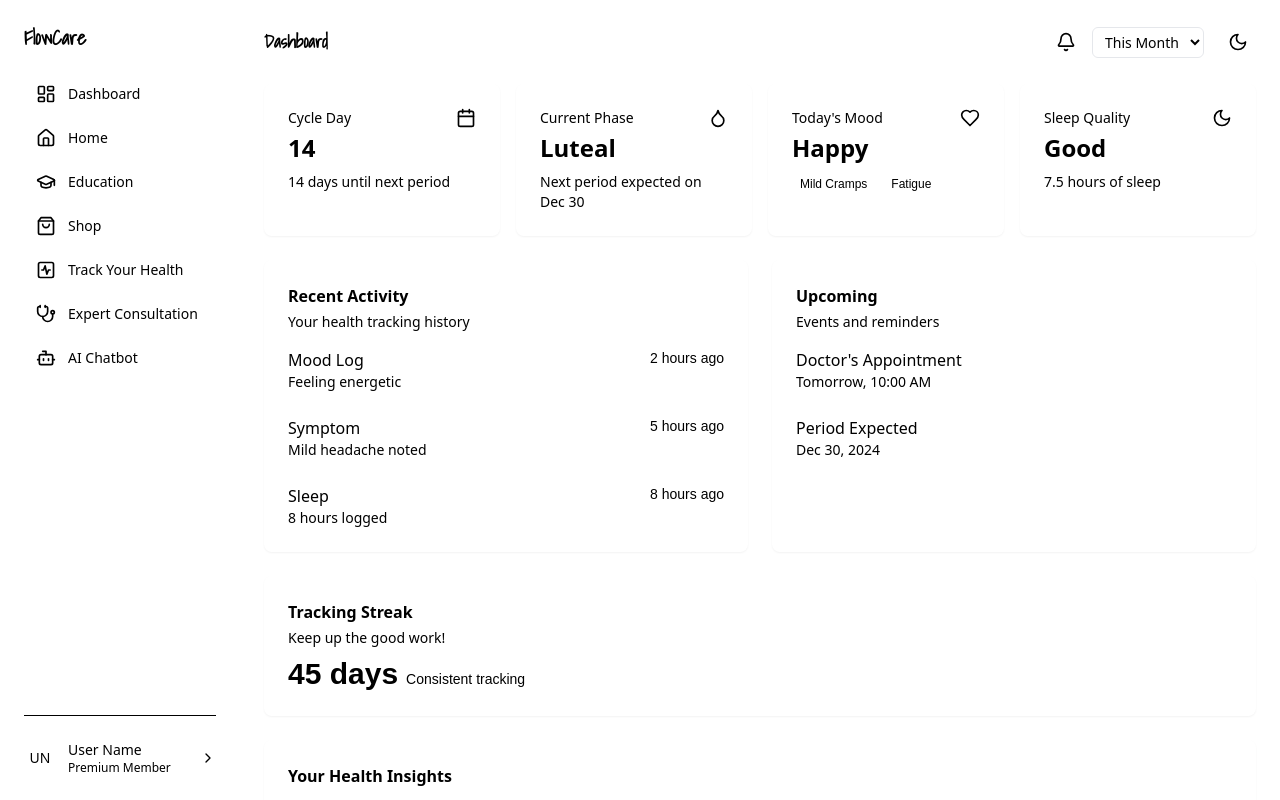
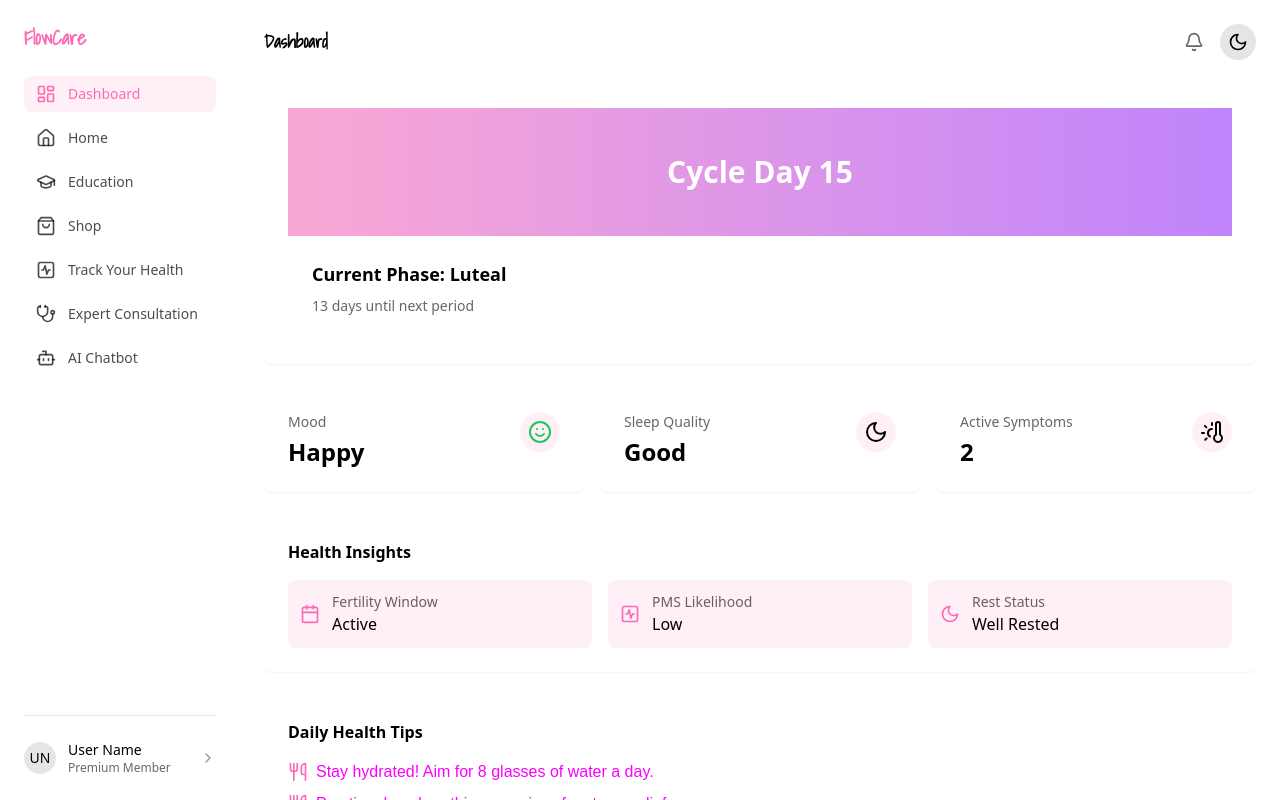
Before and after one commit to talhadevelopes/FlowCare2, a React (Vite) app in the folder Frontend/: page /Dashboard in a window 1280 px wide. Built offline with nearby package versions, Linux system fonts and the light colour scheme.

Commit message:
Dashboard UI 14

```diff
--- a/Frontend/src/components/Dashboard.jsx
+++ b/Frontend/src/components/Dashboard.jsx
@@ -1,8 +1,9 @@
 import React, { useState, useEffect } from 'react';
-import { LayoutDashboard, Home, GraduationCap, ShoppingBag, ActivitySquare, Stethoscope, Bot, ChevronRight, Bell, Calendar, Heart, Moon, Sun, Droplet, Utensils } from 'lucide-react';
+import { LayoutDashboard, Home, GraduationCap, ShoppingBag, ActivitySquare, Stethoscope, Bot, ChevronRight, Bell, Calendar, Heart, Moon, Sun, Droplet, Utensils, Smile, Frown, Meh, ThermometerSun } from 'lucide-react';
 
-export function Dashboard () {
+export function Dashboard  ()  {
   const [darkMode, setDarkMode] = useState(false);
+  const [cycleDay, setCycleDay] = useState(14);
 
   useEffect(() => {
     if (darkMode) {
@@ -12,60 +13,60 @@ export function Dashboard () {
     }
   }, [darkMode]);
 
+  useEffect(() => {
+    const interval = setInterval(() => {
+      setCycleDay((prevDay) => (prevDay % 28) + 1);
+    }, 3000);
+    return () => clearInterval(interval);
+  }, []);
 
   const userInputs = {
-    cycleDay: 14,
+    cycleDay,
     currentPhase: 'Luteal',
+    cycleDuration: 28,
     mood: 'Happy',
     symptoms: ['Mild Cramps', 'Fatigue'],
     sleepQuality: 'Good',
     sleepDuration: 7.5,
   };
 
-
   const fertileWindow = userInputs.cycleDay >= 11 && userInputs.cycleDay <= 17;
   const pmsLikely = userInputs.currentPhase === 'Luteal' && userInputs.cycleDay > 21;
   const wellRested = userInputs.sleepQuality === 'Good' && userInputs.sleepDuration >= 7;
 
-
   const getHealthTips = () => {
-    const tips = [];
-
-    if (fertileWindow) {
-      tips.push("You're in your fertile window. If you're trying to conceive, this is a good time.");
-    }
-
-    if (pmsLikely) {
-      tips.push("PMS symptoms may occur. Try to reduce stress and maintain a balanced diet.");
-    }
-
-    if (userInputs.symptoms.includes('Mild Cramps')) {
-      tips.push("For mild cramps, try gentle exercise or a warm compress on your lower abdomen.");
-    }
-
-    if (userInputs.symptoms.includes('Fatigue')) {
-      tips.push("Combat fatigue with regular short breaks and stay hydrated throughout the day.");
-    }
-
-    if (!wellRested) {
-      tips.push("Aim for 7-9 hours of sleep. Create a relaxing bedtime routine to improve sleep quality.");
-    }
-
-    return tips;
+    const tips = [
+      "Stay hydrated! Aim for 8 glasses of water a day.",
+      "Practice deep breathing exercises for stress relief.",
+      "Incorporate more leafy greens into your diet for iron.",
+      "Try a warm compress for cramp relief.",
+      "Get moving with light exercise like yoga or walking.",
+    ];
+    return tips.slice(0, 3);
   };
 
   const healthTips = getHealthTips();
 
   return (
     <div className={`flex h-screen ${darkMode ? 'dark' : ''}`}>
-      <style jsx>{`
+      <style jsx global>{`
+        @keyframes pulse {
+          0%, 100% { transform: scale(1); }
+          50% { transform: scale(1.05); }
+        }
+        @keyframes float {
+          0%, 100% { transform: translateY(0px); }
+          50% { transform: translateY(-10px); }
+        }
         :root {
           --background: 255, 255, 255;
           --foreground: 0, 0, 0;
-          --primary: 255, 192, 203;
+          --primary: 255, 105, 180;
           --primary-foreground: 0, 0, 0;
           --card: 255, 255, 255;
           --card-foreground: 0, 0, 0;
+          --muted: 240, 240, 240;
+          --muted-foreground: 100, 100, 100;
         }
         .dark {
           --background: 23, 23, 23;
@@ -74,13 +75,14 @@ export function Dashboard () {
           --primary-foreground: 255, 255, 255;
           --card: 38, 38, 38;
           --card-foreground: 255, 255, 255;
+          --muted: 50, 50, 50;
+          --muted-foreground: 150, 150, 150;
         }
         body {
           background-color: rgb(var(--background));
           color: rgb(var(--foreground));
         }
       `}</style>
-
       <aside className="w-[240px] bg-[rgb(var(--card))] p-6 flex flex-col">
         <h1 className="text-xl font-semibold text-[rgb(var(--primary))] mb-6">FlowCare</h1>
         <nav className="flex-1">
@@ -108,113 +110,43 @@ export function Dashboard () {
         </div>
       </aside>
 
-
       <main className="flex-1 p-6 overflow-auto bg-[rgb(var(--background))]">
         <div className="max-w-6xl mx-auto space-y-6">
-
           <div className="flex justify-between items-center">
             <h2 className="text-lg font-semibold">Dashboard</h2>
             <div className="flex items-center gap-4">
               <Bell className="h-5 w-5 text-[rgba(var(--foreground),0.6)]" />
-              <select className="border rounded-md px-2 py-1 text-sm bg-[rgb(var(--card))] text-[rgb(var(--card-foreground))]">
-                <option>This Month</option>
-              </select>
               <button
                 onClick={() => setDarkMode(!darkMode)}
-                className="p-2 rounded-full bg-[rgba(var(--foreground),0.1)] text-[rgb(var(--foreground))]"
+                className="p-2 rounded-full bg-[rgba(var(--foreground),0.1)] text-[rgb(var(--foreground))] transition-transform hover:scale-110"
               >
                 {darkMode ? <Sun size={20} /> : <Moon size={20} />}
               </button>
             </div>
           </div>
 
-
-          <div className="grid grid-cols-1 md:grid-cols-2 lg:grid-cols-4 gap-4">
-            <MetricCard
-              title="Cycle Day"
-              value={userInputs.cycleDay}
-              subtitle="14 days until next period"
-              icon={<Calendar className="h-5 w-5 text-[rgb(var(--primary))]" />}
-            />
-            <MetricCard
-              title="Current Phase"
-              value={userInputs.currentPhase}
-              subtitle="Next period expected on Dec 30"
-              icon={<Droplet className="h-5 w-5 text-[rgb(var(--primary))]" />}
-            />
-            <MetricCard
-              title="Today's Mood"
-              value={userInputs.mood}
-              subtitle={
-                <div className="flex gap-2 mt-1">
-                  {userInputs.symptoms.map((symptom, index) => (
-                    <Badge key={index}>{symptom}</Badge>
-                  ))}
-                </div>
-              }
-              icon={<Heart className="h-5 w-5 text-[rgb(var(--primary))]" />}
-            />
-            <MetricCard
-              title="Sleep Quality"
-              value={userInputs.sleepQuality}
-              subtitle={`${userInputs.sleepDuration} hours of sleep`}
-              icon={<Moon className="h-5 w-5 text-[rgb(var(--primary))]" />}
-            />
-          </div>
-
-
-          <div className="grid grid-cols-1 lg:grid-cols-2 gap-6">
-            <Card>
-              <h3 className="font-semibold mb-1">Recent Activity</h3>
-              <p className="text-sm text-[rgba(var(--foreground),0.6)] mb-4">Your health tracking history</p>
-              <div className="space-y-6">
-                <ActivityItem
-                  title="Mood Log"
-                  description="Feeling energetic"
-                  time="2 hours ago"
-                />
-                <ActivityItem
-                  title="Symptom"
-                  description="Mild headache noted"
-                  time="5 hours ago"
-                />
-                <ActivityItem
-                  title="Sleep"
-                  description="8 hours logged"
-                  time="8 hours ago"
-                />
+          <Card className="overflow-hidden">
+            <div className="relative h-32 bg-gradient-to-r from-pink-300 to-purple-400 dark:from-pink-600 dark:to-purple-700">
+              <div className="absolute inset-0 flex items-center justify-center">
+                <h3 className="text-3xl font-bold text-white">Cycle Day {userInputs.cycleDay}</h3>
               </div>
-            </Card>
-
-            <Card>
-              <h3 className="font-semibold mb-1">Upcoming</h3>
-              <p className="text-sm text-[rgba(var(--foreground),0.6)] mb-4">Events and reminders</p>
-              <div className="space-y-6">
-                <UpcomingItem
-                  title="Doctor's Appointment"
-                  description="Tomorrow, 10:00 AM"
-                />
-                <UpcomingItem
-                  title="Period Expected"
-                  description="Dec 30, 2024"
-                />
-              </div>
-            </Card>
-          </div>
-
-
-          <Card>
-            <h3 className="font-semibold mb-1">Tracking Streak</h3>
-            <p className="text-sm text-[rgba(var(--foreground),0.6)] mb-2">Keep up the good work!</p>
-            <div className="flex items-baseline gap-2">
-              <span className="text-3xl font-bold text-[rgb(var(--primary))]">45 days</span>
-              <span className="text-sm text-[rgba(var(--foreground),0.6)]">Consistent tracking</span>
+            </div>
+            <div className="p-6">
+              <p className="text-lg font-semibold mb-2">Current Phase: {userInputs.currentPhase}</p>
+              <p className="text-sm text-[rgba(var(--foreground),0.6)]">
+                {userInputs.cycleDuration - userInputs.cycleDay} days until next period
+              </p>
             </div>
           </Card>
 
+          <div className="grid grid-cols-1 md:grid-cols-2 lg:grid-cols-3 gap-4">
+            <AnimatedCard title="Mood" value={userInputs.mood} icon={getMoodIcon(userInputs.mood)} />
+            <AnimatedCard title="Sleep Quality" value={userInputs.sleepQuality} icon={<Moon className="h-6 w-6" />} />
+            <AnimatedCard title="Active Symptoms" value={userInputs.symptoms.length} icon={<ThermometerSun className="h-6 w-6" />} />
+          </div>
 
           <Card>
-            <h3 className="font-semibold mb-4">Your Health Insights</h3>
+            <h3 className="font-semibold mb-4">Health Insights</h3>
             <div className="grid grid-cols-1 md:grid-cols-3 gap-4">
               <InsightItem
                 title="Fertility Window"
@@ -234,12 +166,11 @@ export function Dashboard () {
             </div>
           </Card>
 
-
           <Card>
-            <h3 className="font-semibold mb-4">Personalized Health Tips</h3>
+            <h3 className="font-semibold mb-4">Daily Health Tips</h3>
             <ul className="space-y-2">
               {healthTips.map((tip, index) => (
-                <li key={index} className="flex items-start">
+                <li key={index} className="flex items-start animate-float" style={{ animationDelay: `${index * 0.2}s` }}>
                   <Utensils className="h-5 w-5 text-[rgb(var(--primary))] mr-2 mt-0.5 flex-shrink-0" />
                   <span>{tip}</span>
                 </li>
@@ -257,7 +188,7 @@ const NavItem = ({ icon, label, active = false }) => {
     <li>
       <a
         href="#"
-        className={`flex items-center gap-3 px-3 py-2 rounded-lg text-sm ${
+        className={`flex items-center gap-3 px-3 py-2 rounded-lg text-sm transition-colors ${
           active ? "bg-[rgba(var(--primary),0.1)] text-[rgb(var(--primary))]" : "text-[rgba(var(--foreground),0.7)] hover:bg-[rgba(var(--foreground),0.05)]"
         }`}
       >
@@ -268,63 +199,44 @@ const NavItem = ({ icon, label, active = false }) => {
   );
 };
 
-const MetricCard = ({ title, value, subtitle, icon }) => {
+const Card = ({ children, className = "" }) => {
   return (
-    <div className="bg-[rgb(var(--card))] rounded-lg p-6 shadow-sm">
+    <div className={`bg-[rgb(var(--card))] rounded-lg p-6 shadow-sm ${className}`}>
+      {children}
+    </div>
+  );
+};
+
+const AnimatedCard = ({ title, value, icon }) => {
+  return (
+    <Card className="transition-all duration-300 hover:shadow-md hover:scale-105">
       <div className="flex justify-between items-start">
         <div>
           <p className="text-sm text-[rgba(var(--foreground),0.6)]">{title}</p>
           <h3 className="text-2xl font-semibold mt-1">{value}</h3>
         </div>
-        {icon}
+        <div className="p-2 bg-[rgba(var(--primary),0.1)] rounded-full">
+          {icon}
+        </div>
       </div>
-      <div className="mt-2 text-sm text-[rgba(var(--foreground),0.6)]">
-        {subtitle}
-      </div>
-    </div>
+    </Card>
   );
 };
 
-const Card = ({ children }) => {
-  return (
-    <div className="bg-[rgb(var(--card))] rounded-lg p-6 shadow-sm">
-      {children}
-    </div>
-  );
-};
-
-const Badge = ({ children }) => {
-  return (
-    <span className="px-2 py-1 rounded-full bg-[rgba(var(--foreground),0.1)] text-[rgb(var(--foreground))] text-xs font-medium">
-      {children}
-    </span>
-  );
-};
-
-const ActivityItem = ({ title, description, time }) => {
-  return (
-    <div className="flex justify-between items-start">
-      <div>
-        <p className="font-medium">{title}</p>
-        <p className="text-sm text-[rgba(var(--foreground),0.6)]">{description}</p>
-      </div>
-      <span className="text-sm text-[rgba(var(--foreground),0.6)]">{time}</span>
-    </div>
-  );
-};
-
-const UpcomingItem = ({ title, description }) => {
-  return (
-    <div>
-      <p className="font-medium">{title}</p>
-      <p className="text-sm text-[rgba(var(--foreground),0.6)]">{description}</p>
-    </div>
-  );
+const getMoodIcon = (mood) => {
+  switch (mood.toLowerCase()) {
+    case 'happy':
+      return <Smile className="h-6 w-6 text-green-500" />;
+    case 'sad':
+      return <Frown className="h-6 w-6 text-blue-500" />;
+    default:
+      return <Meh className="h-6 w-6 text-yellow-500" />;
+  }
 };
 
 const InsightItem = ({ title, value, icon }) => {
   return (
-    <div className="flex items-center space-x-3">
+    <div className="flex items-center space-x-3 p-3 bg-[rgba(var(--primary),0.1)] rounded-lg transition-all duration-300 hover:bg-[rgba(var(--primary),0.2)]">
       {icon}
       <div>
         <p className="text-sm text-[rgba(var(--foreground),0.6)]">{title}</p>
```
